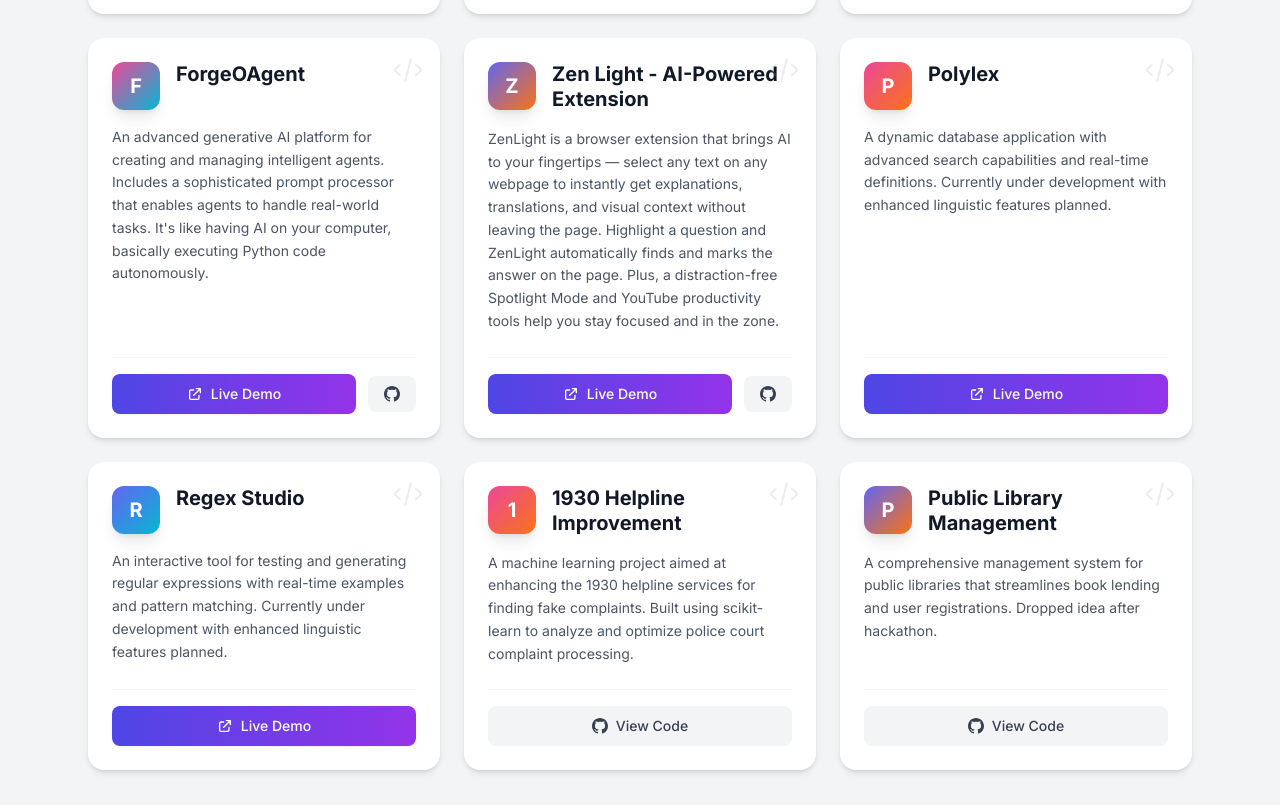
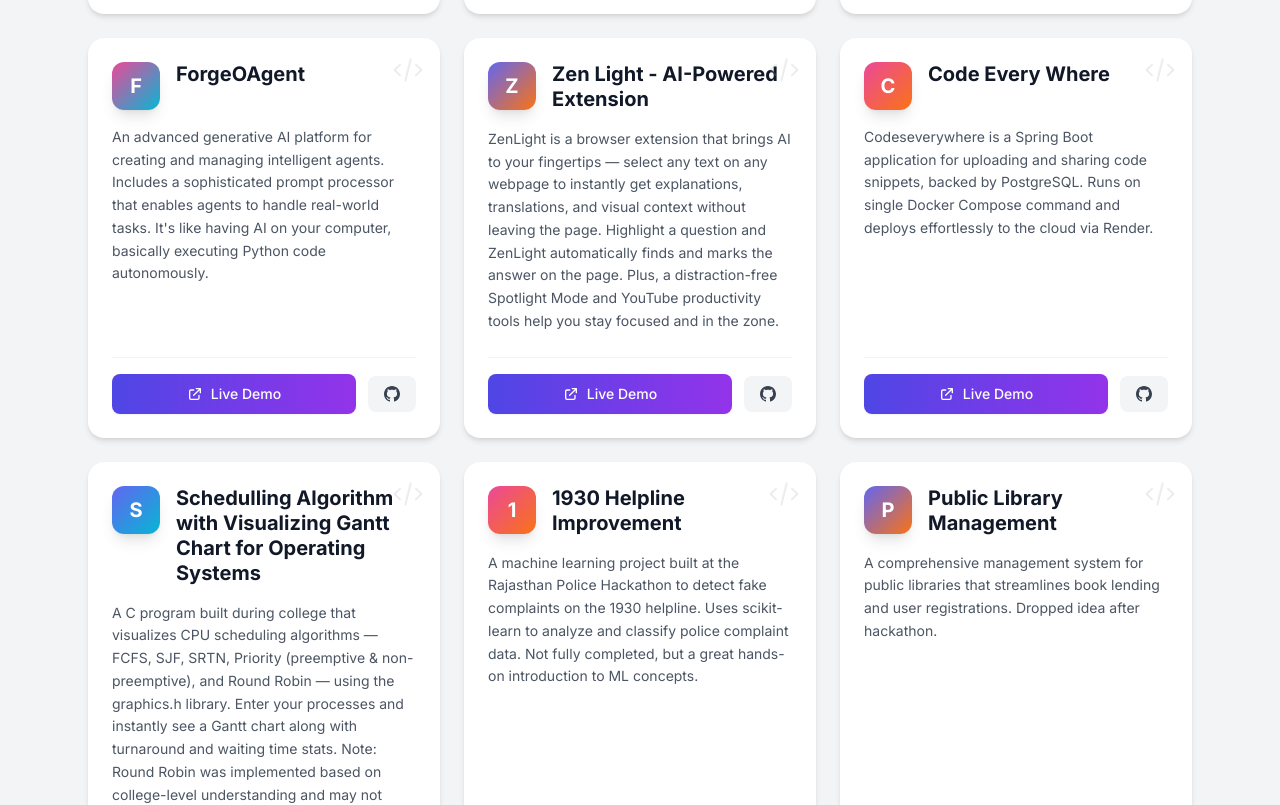
Before and after one commit to ANGELKORADIYA/angel-koradiya-portfolio, a Next.js app: page /projects in a window 1280 px wide. Shown: the part 576-1381 px from the top of the page. Built offline with nearby package versions, Linux system fonts and the light colour scheme; no server answers.

Commit message:
update project list: replace Polylex and Regex Studio with Code Every Where and Scheduling Algorithm, and enhance descriptions for existing projects

```diff
--- a/app/projects/page.js
+++ b/app/projects/page.js
@@ -34,6 +34,27 @@
     link2: 'https://github.com/ANGELKORADIYA/ZenLight',
   },
   {
+    title: 'Code Every Where',
+    description: 'Codeseverywhere is a Spring Boot application for uploading and sharing code snippets, backed by PostgreSQL. Runs on single Docker Compose command and deploys effortlessly to the cloud via Render.',
+    link:'https://codes-every-where.vercel.app/',
+    link2:'https://github.com/ANGELKORADIYA/codes-every-where'
+  },
+  {
+    title: 'Schedulling Algorithm with Visualizing Gantt Chart for Operating Systems',
+    description: 'A C program built during college that visualizes CPU scheduling algorithms — FCFS, SJF, SRTN, Priority (preemptive & non-preemptive), and Round Robin — using the graphics.h library. Enter your processes and instantly see a Gantt chart along with turnaround and waiting time stats. Note: Round Robin was implemented based on college-level understanding and may not cover all edge cases perfectly.',
+    link2:'https://github.com/ANGELKORADIYA/scheduling_algo_with_graphics.h'
+  },
+  {
+    title: '1930 Helpline Improvement',
+    description: 'A machine learning project built at the Rajasthan Police Hackathon to detect fake complaints on the 1930 helpline. Uses scikit-learn to analyze and classify police complaint data. Not fully completed, but a great hands-on introduction to ML concepts.',
+    link2: 'https://github.com/Kathan0920/RJPOLICE_HACK_1202_CyberCrew_9',
+  },
+  {
+    title: 'Public Library Management',
+    description: 'A comprehensive management system for public libraries that streamlines book lending and user registrations. Dropped idea after hackathon.',
+    link2: 'https://github.com/ANGELKORADIYA/public-library',
+  },
+   {
     title: 'Polylex',
     description: 'A dynamic database application with advanced search capabilities and real-time definitions. Currently under development with enhanced linguistic features planned.',
     link: 'https://polylex.vercel.app/',
@@ -43,16 +64,6 @@
     title: 'Regex Studio',
     description: 'An interactive tool for testing and generating regular expressions with real-time examples and pattern matching. Currently under development with enhanced linguistic features planned.',
     link: 'https://regex-studio.vercel.app/',
-  },
-  {
-    title: '1930 Helpline Improvement',
-    description: 'A machine learning project aimed at enhancing the 1930 helpline services for finding fake complaints. Built using scikit-learn to analyze and optimize police court complaint processing.',
-    link2: 'https://github.com/Kathan0920/RJPOLICE_HACK_1202_CyberCrew_9',
-  },
-  {
-    title: 'Public Library Management',
-    description: 'A comprehensive management system for public libraries that streamlines book lending and user registrations. Dropped idea after hackathon.',
-    link2: 'https://github.com/ANGELKORADIYA/public-library',
   },
 ];
 
```
